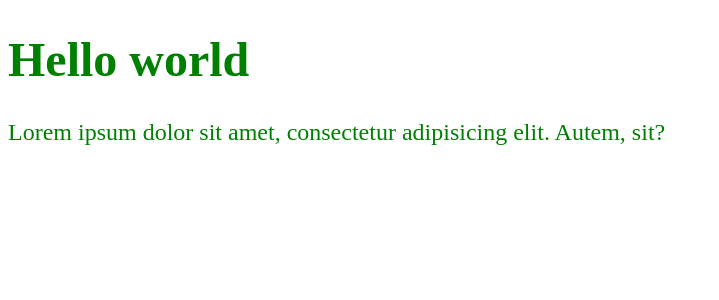
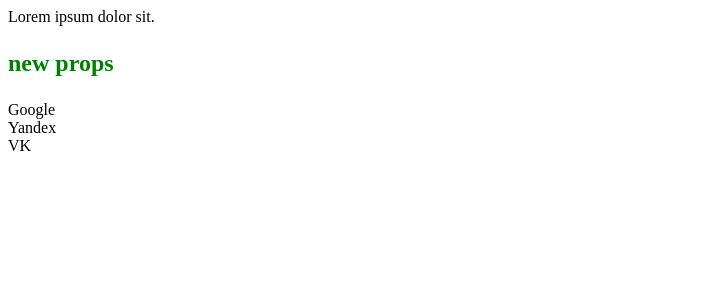
Before and after one commit to mexell96/reactNewApp, a React (Create React App) app: page / in a window 1280 px wide. Shown: the top 300 px of the page, without its empty margins (0-719 px from the left). Built offline with nearby package versions, Linux system fonts and the light colour scheme.

Commit message:
added new files

```diff
--- a/src/App.js
+++ b/src/App.js
@@ -1,15 +1,24 @@
 import React from "react";
+import Site from "./Site";
 
-const element1 = <h1>Hello world</h1>;
+function Lorem(props) {
+  console.log(props);
 
-function Lorem() {
+  const myCustomProps = { ...props, text: "new props" };
+  console.log(myCustomProps);
+
   const style = { color: "green", fontSize: "24px" };
 
   return (
-    <p style={style}>
-      {element1}
-      Lorem ipsum dolor sit amet, consectetur adipisicing elit. Autem, sit?
-    </p>
+    <React.Fragment>
+      <div>Lorem ipsum dolor sit.</div>
+      <h1 style={style}>
+        <p>{myCustomProps.text}</p>
+      </h1>
+      <Site name="Google" />
+      <Site name="Yandex" />
+      <Site name="VK" />
+    </React.Fragment>
   );
 }
 
--- /dev/null
+++ b/src/Site.js
@@ -0,0 +1,5 @@
+import React from "react";
+
+export default function Site({ name }) {
+  return <div>{name}</div>;
+}
--- a/src/index.js
+++ b/src/index.js
@@ -2,6 +2,7 @@
 import ReactDOM from "react-dom";
 import "./index.css";
 import Lorem from "./App";
+import "./test";
 // const element = React.createElement("h1", { className: "title" }, "Hello TMS!");
 
-ReactDOM.render(<Lorem />, document.getElementById("root"));
+ReactDOM.render(<Lorem text="Hello TMS"/>, document.getElementById("root"));
--- /dev/null
+++ b/src/test.js
@@ -0,0 +1 @@
+console.log("blabla");
```
Also changed, not shown: 1 other file (tests, documents, lock files or other folders).
